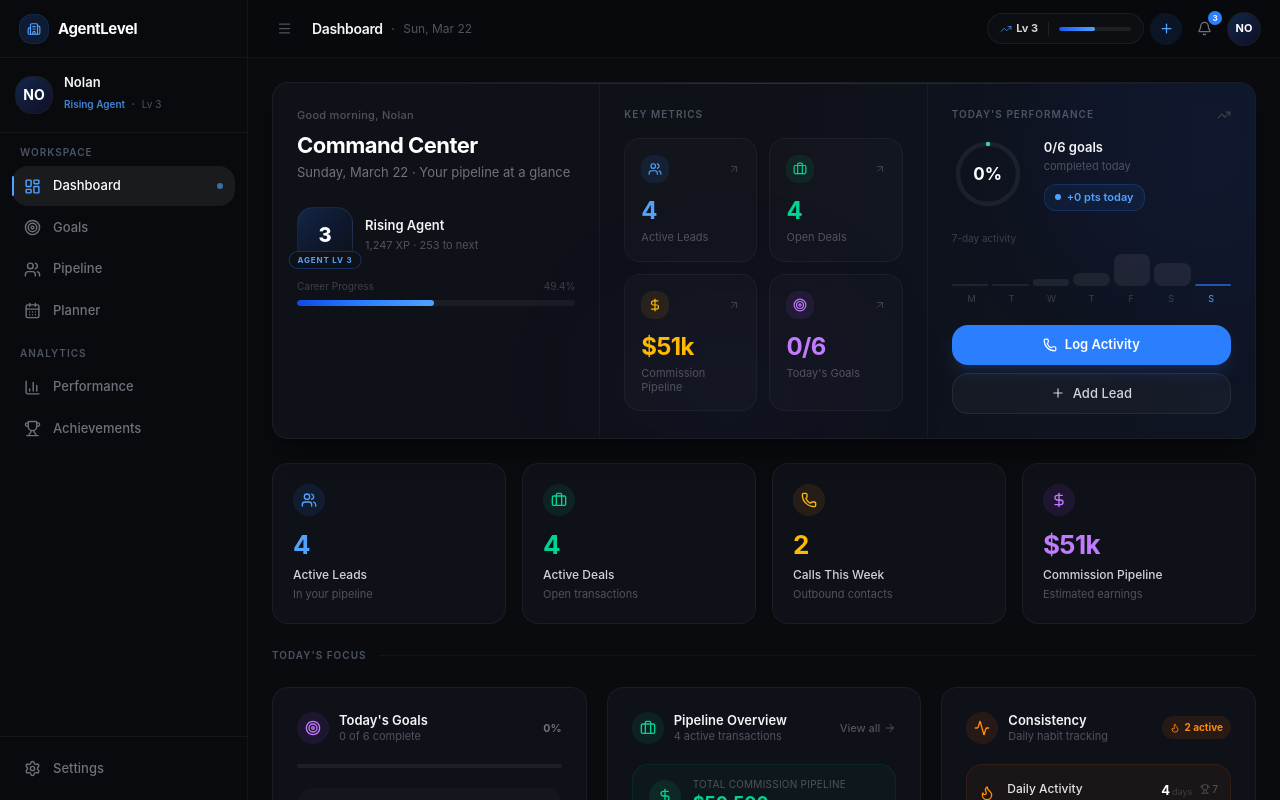
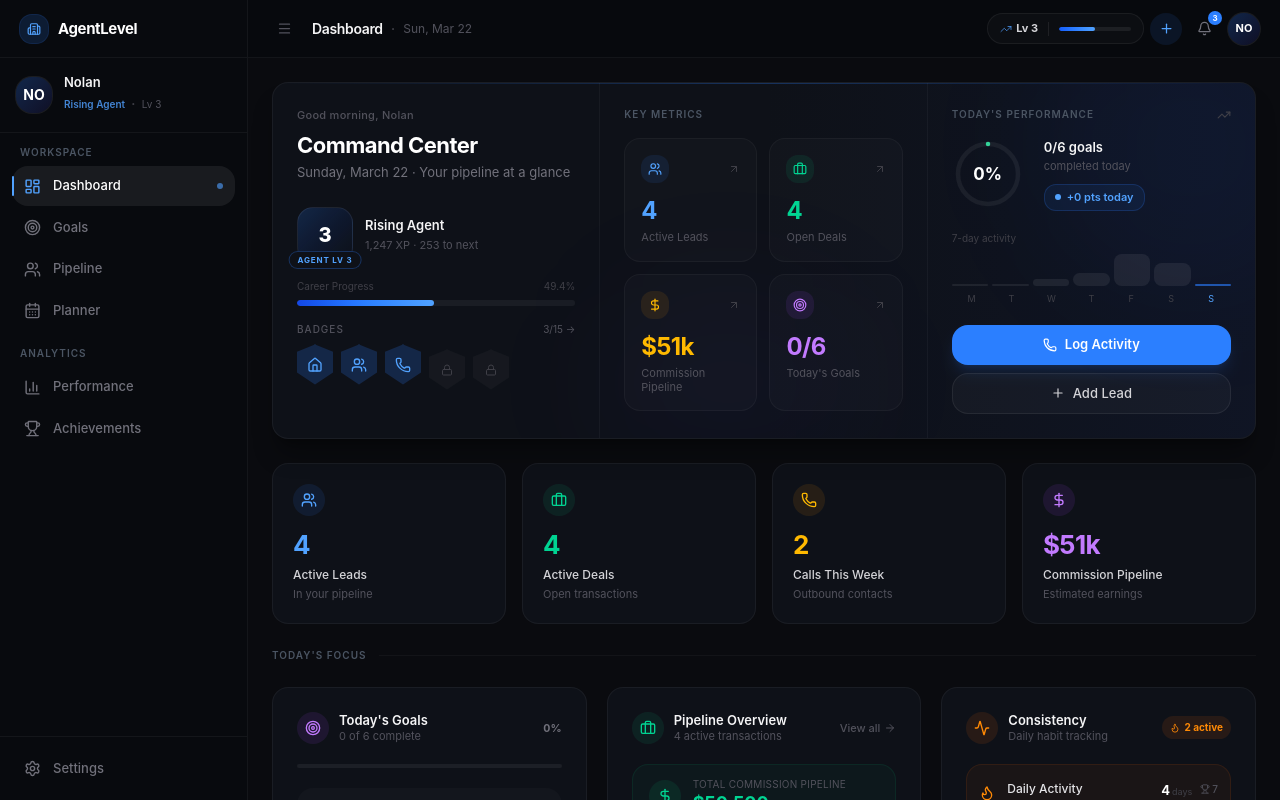
Before and after one commit to s-ati/Nolan-s-App, a Next.js app: page /dashboard in a window 1280 px wide. Built offline with nearby package versions, Linux system fonts and the light colour scheme.

Commit message:
Add shield badge strip to Command Center hero card

```diff
--- /dev/null
+++ b/src/components/dashboard/badge-strip.tsx
@@ -0,0 +1,137 @@
+'use client'
+
+import { useMemo } from 'react'
+import { useDemoStore } from '@/stores/demo-data'
+import {
+  Phone, PhoneOutgoing, Flame, CheckCircle2, UserCheck,
+  FileSignature, Trophy, Zap, CalendarCheck, Activity,
+  Users, Briefcase, Home, Sparkles, Lock, type LucideIcon,
+} from 'lucide-react'
+import Link from 'next/link'
+
+const ICON_MAP: Record<string, LucideIcon> = {
+  phone: Phone,
+  'phone-outgoing': PhoneOutgoing,
+  flame: Flame,
+  'check-circle': CheckCircle2,
+  'user-check': UserCheck,
+  'file-signature': FileSignature,
+  trophy: Trophy,
+  zap: Zap,
+  'calendar-check': CalendarCheck,
+  activity: Activity,
+  users: Users,
+  briefcase: Briefcase,
+  home: Home,
+  sparkles: Sparkles,
+}
+
+const CATEGORY_COLORS: Record<string, { icon: string; glow: string; ring: string; bg: string }> = {
+  Prospecting:  { icon: 'text-blue-400',   glow: 'shadow-blue-500/40',   ring: 'ring-blue-500/40',   bg: 'bg-blue-500/20' },
+  'Follow-up':  { icon: 'text-amber-400',  glow: 'shadow-amber-500/40',  ring: 'ring-amber-500/40',  bg: 'bg-amber-500/20' },
+  Discipline:   { icon: 'text-orange-400', glow: 'shadow-orange-500/40', ring: 'ring-orange-500/40', bg: 'bg-orange-500/20' },
+  Deals:        { icon: 'text-emerald-400',glow: 'shadow-emerald-500/40',ring: 'ring-emerald-500/40',bg: 'bg-emerald-500/20' },
+  Learning:     { icon: 'text-cyan-400',   glow: 'shadow-cyan-500/40',   ring: 'ring-cyan-500/40',   bg: 'bg-cyan-500/20' },
+  Consistency:  { icon: 'text-purple-400', glow: 'shadow-purple-500/40', ring: 'ring-purple-500/40', bg: 'bg-purple-500/20' },
+  Milestones:   { icon: 'text-yellow-400', glow: 'shadow-yellow-500/40', ring: 'ring-yellow-500/40', bg: 'bg-yellow-500/20' },
+}
+
+// Shield SVG path (viewBox 0 0 40 48)
+function ShieldBadge({
+  icon: iconKey,
+  category,
+  title,
+  earned,
+}: {
+  icon: string
+  category: string
+  title: string
+  earned: boolean
+}) {
+  const Icon = ICON_MAP[iconKey] || Trophy
+  const colors = CATEGORY_COLORS[category] ?? CATEGORY_COLORS.Milestones
+
+  return (
+    <div className="group relative flex flex-col items-center gap-1.5" title={title}>
+      {/* Shield shape */}
+      <div
+        className={[
+          'relative flex h-10 w-9 items-center justify-center transition-all duration-300',
+          earned
+            ? `ring-1 ${colors.ring} shadow-md ${colors.glow} ${colors.bg}`
+            : 'bg-white/[0.03] ring-1 ring-white/[0.06]',
+        ].join(' ')}
+        style={{
+          clipPath: 'polygon(50% 0%, 100% 18%, 100% 70%, 50% 100%, 0% 70%, 0% 18%)',
+        }}
+      >
+        {earned ? (
+          <Icon className={`h-4 w-4 ${colors.icon}`} />
+        ) : (
+          <Lock className="h-3 w-3 text-zinc-700" />
+        )}
+      </div>
+
+      {/* Earned indicator dot */}
+      {earned && (
+        <div className={`h-1 w-1 rounded-full ${colors.bg.replace('/20', '/80')}`} />
+      )}
+    </div>
+  )
+}
+
+export default function BadgeStrip() {
+  const achievements = useDemoStore((s) => s.achievements)
+  const userAchievements = useDemoStore((s) => s.userAchievements)
+
+  const MAX_SHOWN = 5
+
+  // Get the most recently earned badge IDs
+  const earnedIds = useMemo(() => {
+    return new Set(userAchievements.map((ua) => ua.achievementId))
+  }, [userAchievements])
+
+  // Sort: earned first (by unlock date desc), then locked
+  const displayBadges = useMemo(() => {
+    const earnedMap = new Map(userAchievements.map((ua) => [ua.achievementId, ua.unlockedAt]))
+    const earned = achievements
+      .filter((a) => earnedIds.has(a.id))
+      .sort((a, b) => {
+        const aDate = earnedMap.get(a.id) ?? ''
+        const bDate = earnedMap.get(b.id) ?? ''
+        return bDate.localeCompare(aDate)
+      })
+    const locked = achievements.filter((a) => !earnedIds.has(a.id))
+    return [...earned, ...locked].slice(0, MAX_SHOWN)
+  }, [achievements, userAchievements, earnedIds])
+
+  const earnedCount = userAchievements.length
+  const totalCount = achievements.length
+
+  return (
+    <div className="space-y-2">
+      <div className="flex items-center justify-between">
+        <span className="text-[10px] font-medium tracking-widest uppercase text-zinc-600">
+          Badges
+        </span>
+        <Link
+          href="/achievements"
+          className="text-[10px] text-zinc-600 hover:text-zinc-400 transition-colors"
+        >
+          {earnedCount}/{totalCount} →
+        </Link>
+      </div>
+      <div className="flex items-center gap-2">
+        {displayBadges.map((ach) => (
+          <ShieldBadge
+            key={ach.id}
+            icon={ach.icon}
+            category={ach.category}
+            title={ach.title}
+            earned={earnedIds.has(ach.id)}
+          />
+        ))}
+      </div>
+    </div>
+  )
+}
--- a/src/components/dashboard/level-hero-card.tsx
+++ b/src/components/dashboard/level-hero-card.tsx
@@ -15,6 +15,7 @@ import {
   ArrowUpRight,
 } from 'lucide-react'
 import { format, subDays } from 'date-fns'
+import BadgeStrip from './badge-strip'
 
 export default function LevelHeroCard() {
   const profile = useDemoStore((s) => s.profile)
@@ -176,6 +177,9 @@ export default function LevelHeroCard() {
                 />
               </div>
             </div>
+
+            {/* Badge strip */}
+            <BadgeStrip />
           </div>
         </div>
 
```
